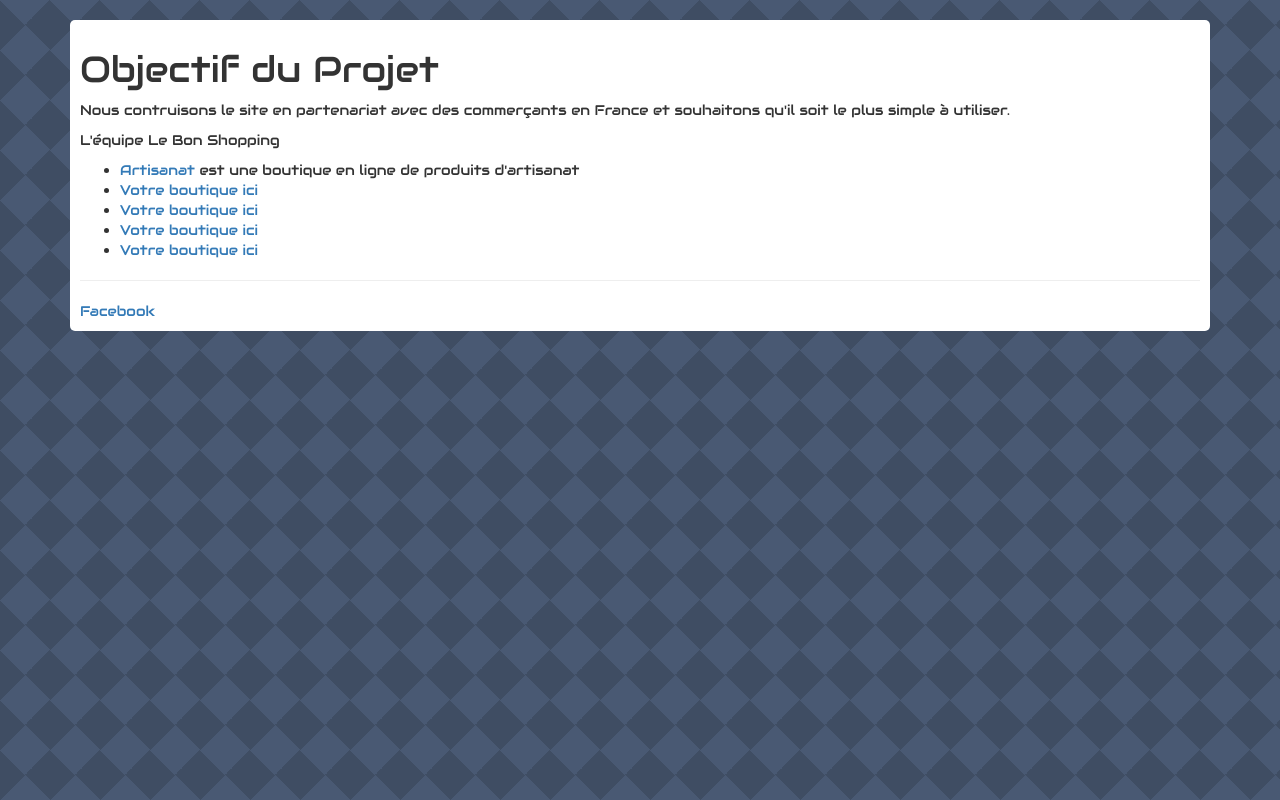
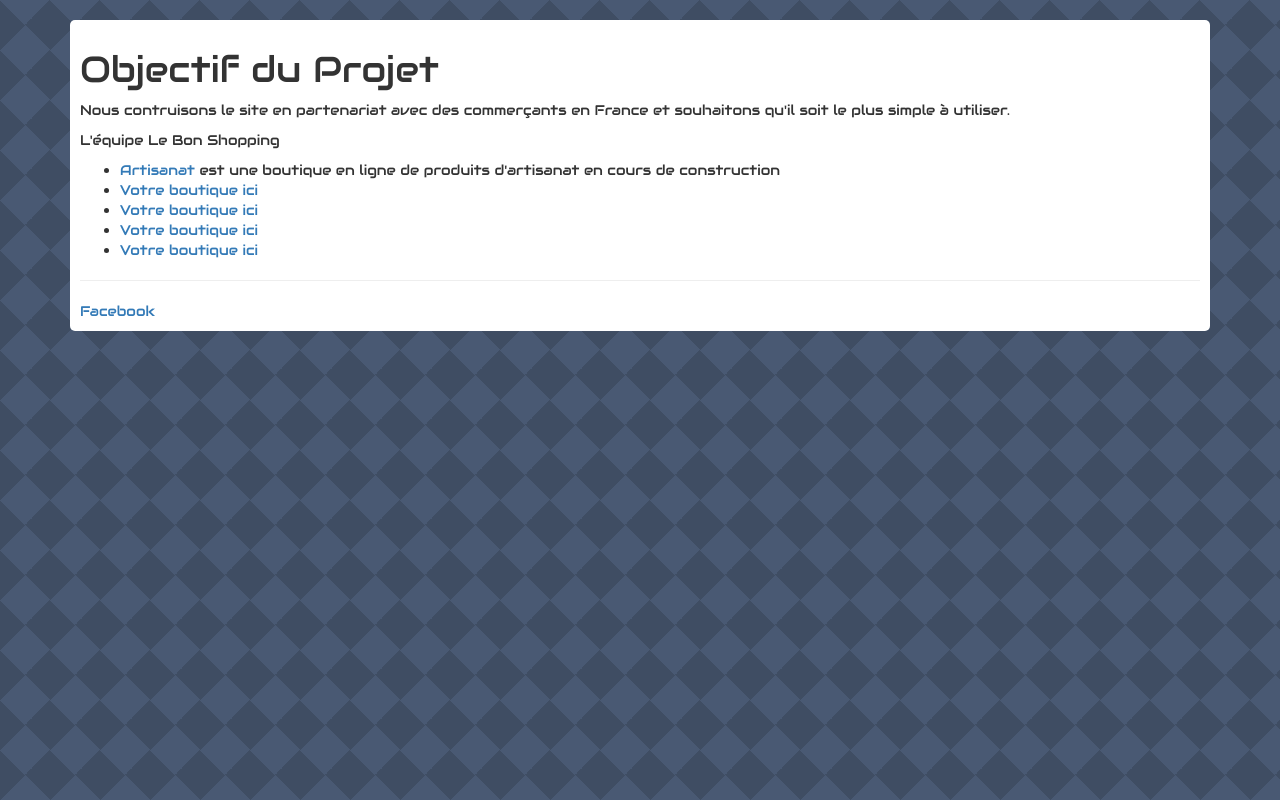
Before and after one commit to nazimboudeffa/lebonshopping-site, a plain HTML site: page index.html in a window 1280 px wide. Drawn offline with nearby package versions, Linux system fonts and the light colour scheme.

Commit message:
Changed text

```diff
--- a/index.html
+++ b/index.html
@@ -72,7 +72,7 @@
         </p>
         <p>L'équipe Le Bon Shopping</p>
         <ul>
-          <li><a href="http://artisanat.lebonshopping.fr">Artisanat</a> est une boutique en ligne de produits d'artisanat</li>
+          <li><a href="http://artisanat.lebonshopping.fr">Artisanat</a> est une boutique en ligne de produits d'artisanat en cours de construction</li>
           <li><a href="http://exemple.lebonshopping.fr">Votre boutique ici</a></li>
           <li><a href="http://exemple.lebonshopping.fr">Votre boutique ici</a></li>
           <li><a href="http://exemple.lebonshopping.fr">Votre boutique ici</a></li>
```
